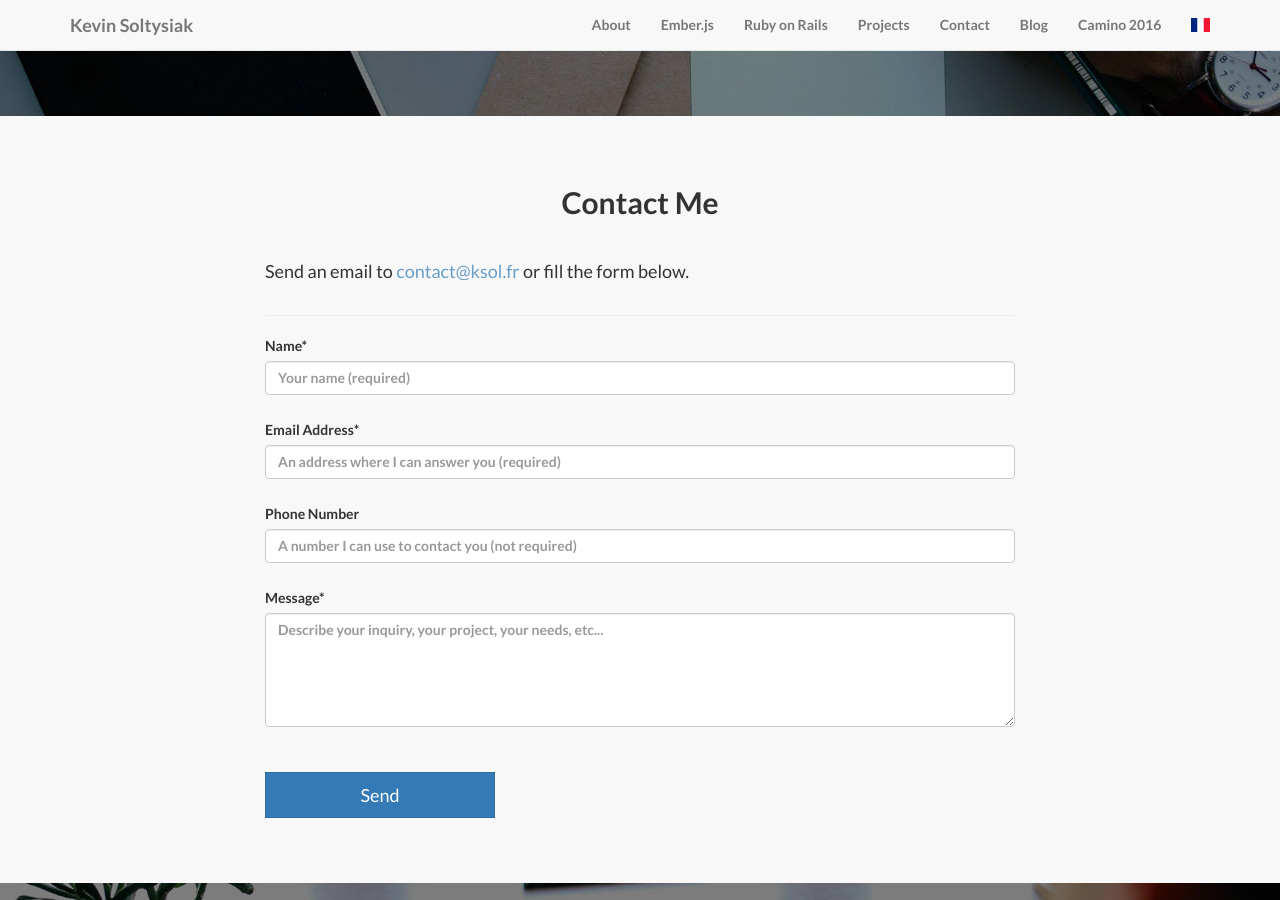
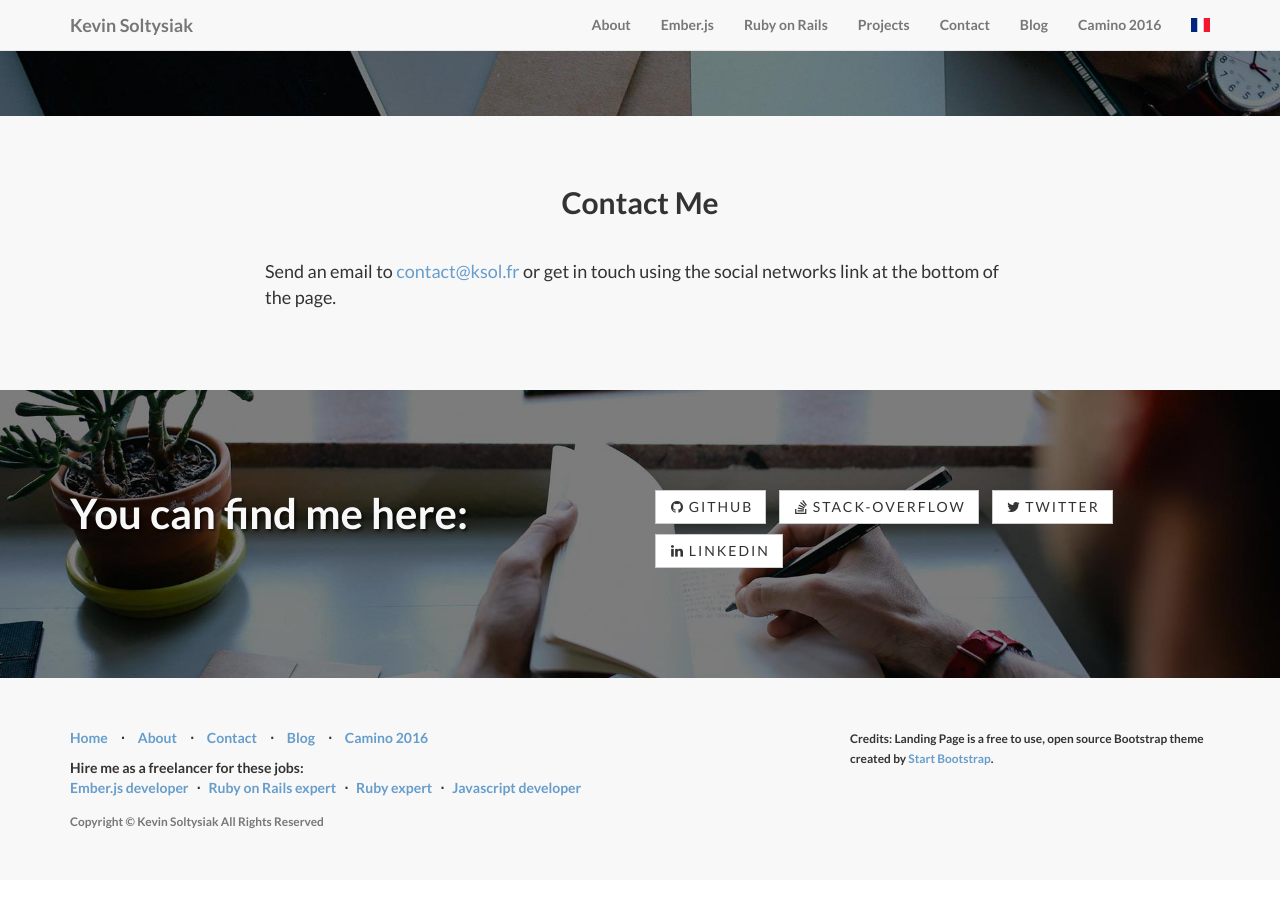
Before and after one commit to ksol/ksol.github.io, a Jekyll site: the page built from contact/index.html, in a window 1280 px wide and 900 px high, scrolled down 200 px. Built offline with Jekyll 4.4.1, drawn with Linux system fonts in a browser that asks for light colours; nearby versions of some CDN libraries.

Commit message:
Remove contact form until it's fixed

```diff
--- a/_includes/head.fr.html
+++ b/_includes/head.fr.html
@@ -9,7 +9,6 @@
     <meta content="width" name="MobileOptimized">
     <meta name="viewport" content="width=device-width, initial-scale=1">
     <meta name="author" content="Kevin Soltysiak">
-    <meta name="referrer" content="origin" />
 
     <title>
       {% if page.title %}
--- a/_includes/head.html
+++ b/_includes/head.html
@@ -9,7 +9,6 @@
     <meta content="width" name="MobileOptimized">
     <meta name="viewport" content="width=device-width, initial-scale=1">
     <meta name="author" content="Kevin Soltysiak">
-    <meta name="referrer" content="origin" />
 
     <title>
       {% if page.title %}
--- a/contact/index.html
+++ b/contact/index.html
@@ -16,46 +16,9 @@ frLink: /fr/contact
     <div class="row">
       <div class="col-lg-8 col-lg-offset-2">
         <p class="lead" style="margin:30px 0;">
-          Send an email to <a href="mailto:contact@ksol.fr">contact@ksol.fr</a> or fill the form below.
+          Send an email to <a href="mailto:contact@ksol.fr">contact@ksol.fr</a>
+          or get in touch using the social networks link at the bottom of the page.
         </p>
-        <hr>
-        <form name="sentMessage" id="contactForm" novalidate  accept-charset="UTF-8">
-          <div class="row control-group">
-            <div class="form-group col-xs-12 floating-label-form-group controls">
-              <label>Name*</label>
-              <input type="text" class="form-control" placeholder="Your name (required)" id="name" required data-validation-required-message="Please enter your name.">
-              <p class="help-block text-danger"></p>
-            </div>
-          </div>
-          <div class="row control-group">
-            <div class="form-group col-xs-12 floating-label-form-group controls">
-              <label>Email Address*</label>
-              <input type="email" class="form-control" placeholder="An address where I can answer you (required)" id="email" required data-validation-required-message="Please enter your email address.">
-              <p class="help-block text-danger"></p>
-            </div>
-          </div>
-          <div class="row control-group">
-            <div class="form-group col-xs-12 floating-label-form-group controls">
-              <label>Phone Number</label>
-              <input type="tel" class="form-control" placeholder="A number I can use to contact you (not required)" id="phone" >
-              <p class="help-block text-danger"></p>
-            </div>
-          </div>
-          <div class="row control-group">
-            <div class="form-group col-xs-12 floating-label-form-group controls">
-              <label>Message*</label>
-              <textarea rows="5" class="form-control" placeholder="Describe your inquiry, your project, your needs, etc..." id="message" required data-validation-required-message="Please enter a message."></textarea>
-              <p class="help-block text-danger"></p>
-            </div>
-          </div>
-          <br>
-          <div id="success"></div>
-          <div class="row">
-            <div class="form-group col-xs-12 col-sm-4">
-              <button type="submit" class="btn btn-primary btn-lg btn-block">Send</button>
-            </div>
-          </div>
-        </form>
       </div>
     </div>
   </div>
```
Also changed, not shown: fr/contact/index.html (+2 -39 lines).
